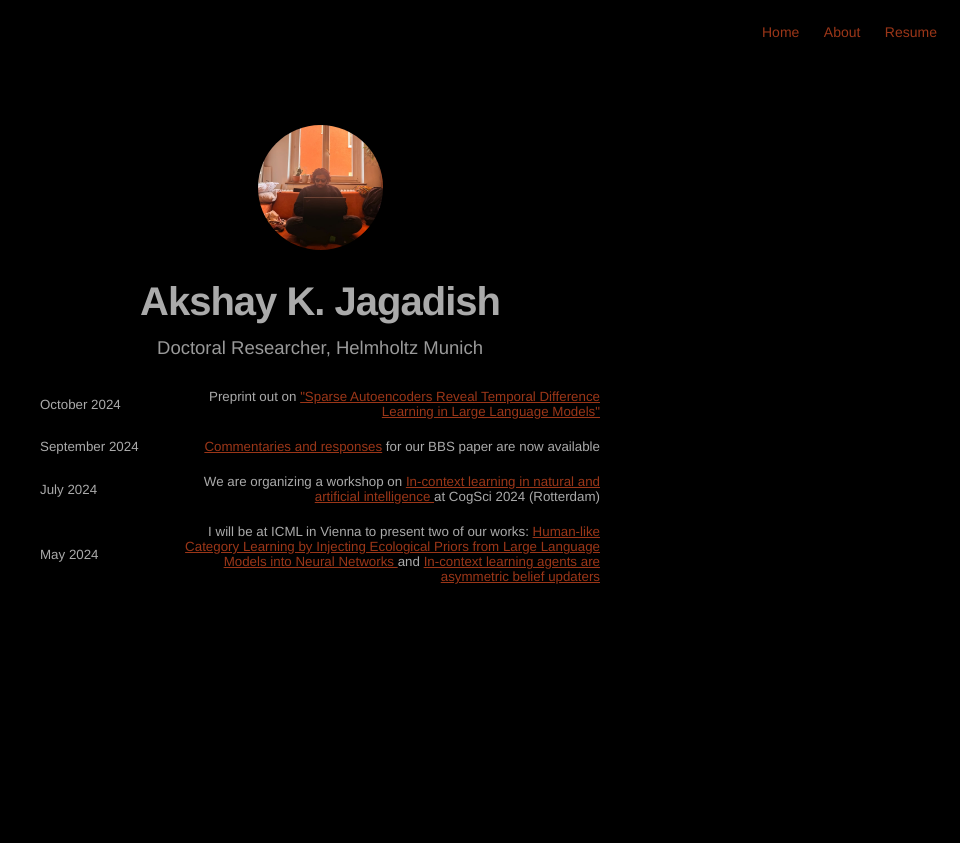
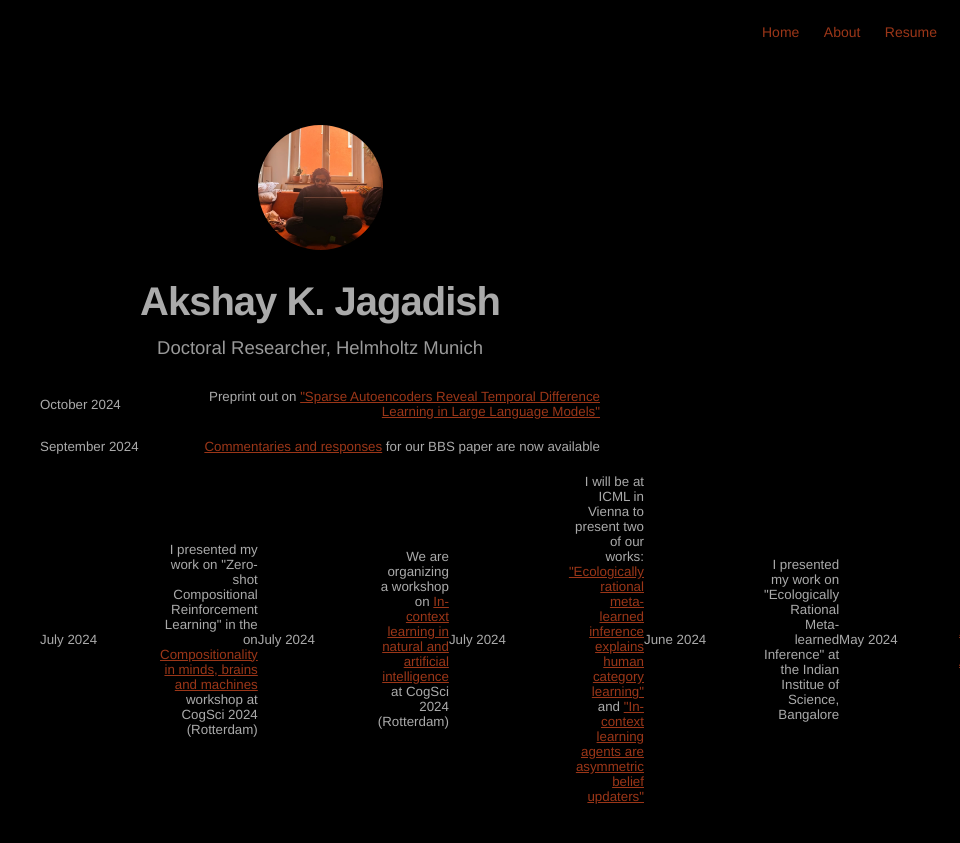
Before and after one commit to akjagadish/akjagadish.github.io, a Jekyll site: the page built from projects.html, in a window 1280 px wide. Shown: the top 843 px of the page, without its empty margins (320-1280 px from the left). Built offline with Jekyll 4.4.1, drawn with Linux system fonts in a browser that asks for light colours; nearby versions of some CDN libraries.

Commit message:
update news

```diff
--- a/projects.html
+++ b/projects.html
@@ -20,17 +20,37 @@
 
   <div style="display: flex; justify-content: space-between; align-items: center;">
     <span style="flex-shrink: 0; text-align: left; font-size: smaller; width: 100px;">July 2024</span>
+    <span style="flex-grow: 1; text-align: right; font-size: smaller; margin-left: 20px;"> I presented my work on "Zero-shot Compositional Reinforcement Learning" in the
+      on <a href="https://workshop-compositionality-cogsci-2024.info/"> Compositionality in minds, brains and machines</a> workshop at CogSci 2024 (Rotterdam)</span>
+
+  <div style="display: flex; justify-content: space-between; align-items: center;">
+    <span style="flex-shrink: 0; text-align: left; font-size: smaller; width: 100px;">July 2024</span>
     <span style="flex-grow: 1; text-align: right; font-size: smaller; margin-left: 20px;"> We are organizing a workshop
       on <a href="https://jacquespesnot.github.io/2024_CogSci_Workshop/"> In-context
         learning in natural and artificial intelligence </a> at CogSci 2024 (Rotterdam)</span>
   </div>
 
   <div style="display: flex; justify-content: space-between; align-items: center;">
-    <span style="flex-shrink: 0; text-align: left; font-size: smaller; width: 100px;">May 2024</span>
+    <span style="flex-shrink: 0; text-align: left; font-size: smaller; width: 100px;">July 2024</span>
     <span style="flex-grow: 1; text-align: right; font-size: smaller; margin-left: 20px;"> I will be at ICML in Vienna
       to present two of our works: <a href="https://arxiv.org/abs/2402.01821">
-        Human-like Category Learning by Injecting Ecological Priors from Large Language Models into Neural Networks </a>
-      and <a href="https://arxiv.org/abs/2402.03969"> In-context learning agents are asymmetric belief updaters</a>
+        "Ecologically rational meta-learned inference explains human category learning"</a> and
+        <a href="https://arxiv.org/abs/2402.03969"> "In-context learning agents are asymmetric belief updaters"</a>
+    </span>
+  </div>
+
+  <div style="display: flex; justify-content: space-between; align-items: center;">
+    <span style="flex-shrink: 0; text-align: left; font-size: smaller; width: 100px;">June 2024</span>
+    <span style="flex-grow: 1; text-align: right; font-size: smaller; margin-left: 20px;">
+      I presented my work on "Ecologically Rational Meta-learned Inference" at the Indian Institue of Science, Bangalore
+    </span>
+  </div>
+
+  <div style="display: flex; justify-content: space-between; align-items: center;">
+    <span style="flex-shrink: 0; text-align: left; font-size: smaller; width: 100px;">May 2024</span>
+    <span style="flex-grow: 1; text-align: right; font-size: smaller; margin-left: 20px;">
+      Preprint out on <a href="https://osf.io/j7fwb">“Chat-GPT on the Couch”: Assessing and Alleviating State Anxiety in
+        Large Language Models</a>
     </span>
   </div>
 
```
